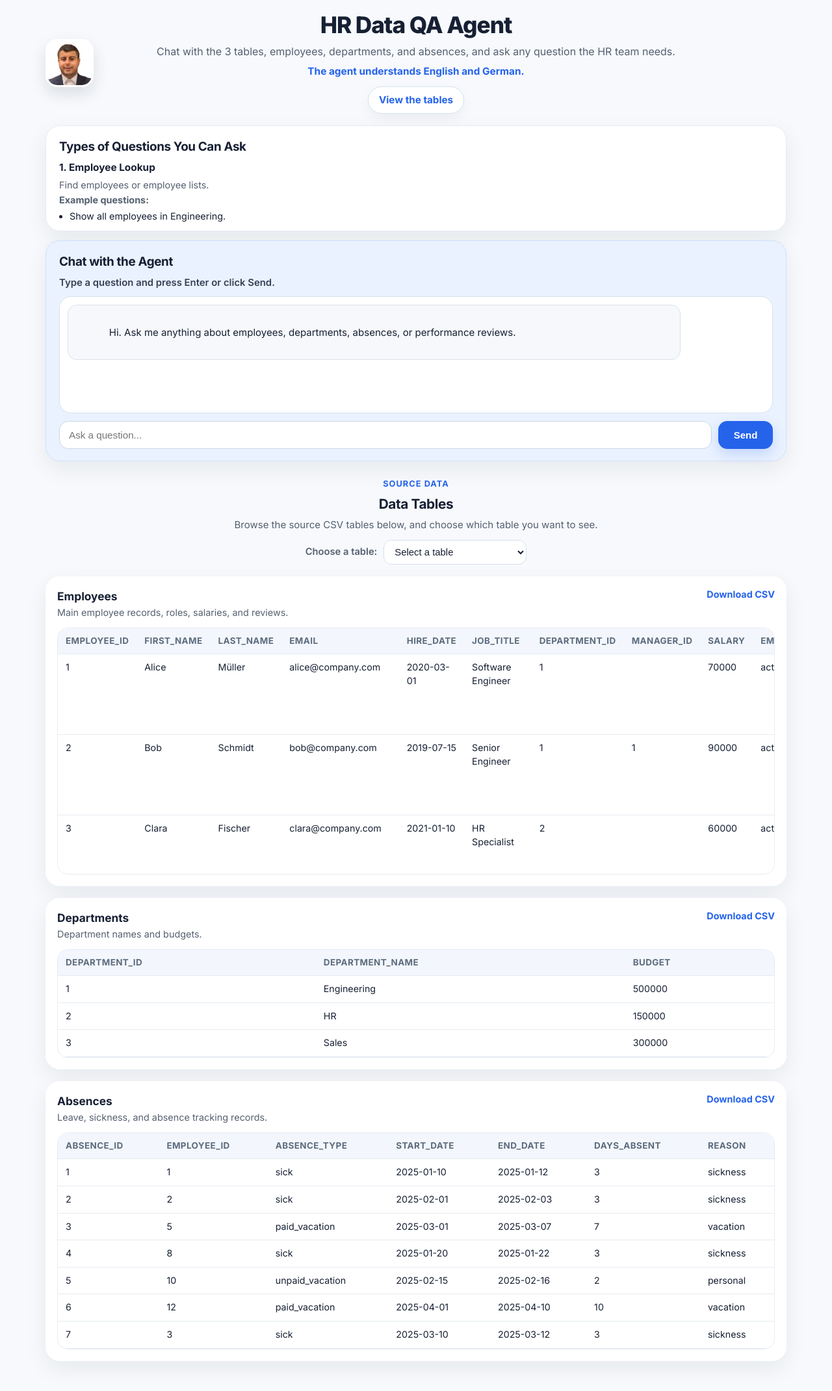
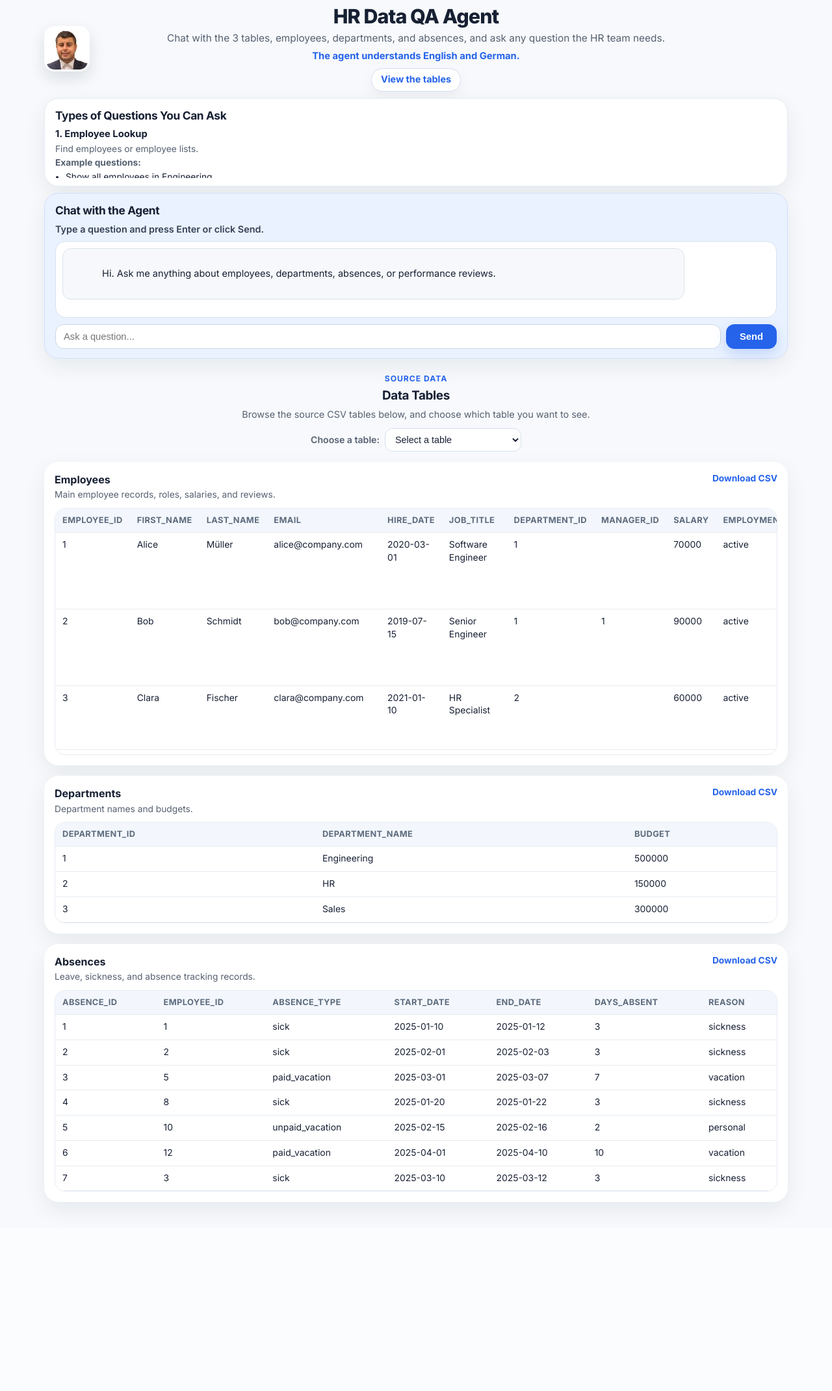
Before and after one commit to fadimbarki87/hr-agent-api, a FastAPI app: page / in a window 1280 px wide. Shown: the whole page at 65% size. After the commit the page ends 1862 px from the top, so only its background shows below. Run offline with FastAPI, Linux system fonts and the light colour scheme; some libraries are stand-ins or nearby versions.

Commit message:
Update styles.css

```diff
--- a/static/styles.css
+++ b/static/styles.css
@@ -5,7 +5,6 @@
 :root {
   --bg: #f7f9fc;
   --surface: #ffffff;
-  --surface-soft: #f8fbff;
   --text: #172033;
   --muted: #556070;
   --line: #e6ebf2;
@@ -28,21 +27,21 @@ body {
   background: var(--bg);
   color: var(--text);
   font-size: 14px;
-  line-height: 1.45;
+  line-height: 1.42;
 }
 
 .hero {
   max-width: 1180px;
   margin: 0 auto;
-  padding: 20px 20px 10px;
+  padding: 10px 18px 8px;
 }
 
 .hero-top {
   display: grid;
-  grid-template-columns: 90px 1fr 90px;
+  grid-template-columns: 78px 1fr 78px;
   align-items: center;
-  gap: 16px;
-  margin-bottom: 18px;
+  gap: 12px;
+  margin-bottom: 10px;
 }
 
 .hero-left {
@@ -54,61 +53,46 @@ body {
   text-align: center;
 }
 
-.eyebrow {
-  display: inline-flex;
-  align-items: center;
-  gap: 8px;
-  padding: 6px 12px;
-  border-radius: 999px;
-  background: var(--surface);
-  border: 1px solid var(--line);
-  color: var(--muted);
-  font-size: 0.78rem;
-  font-weight: 600;
-  margin-bottom: 10px;
-  box-shadow: var(--shadow-soft);
-}
-
 .hero-center h1 {
   margin: 0;
-  font-size: 2.2rem;
-  line-height: 1.04;
+  font-size: 1.9rem;
+  line-height: 1.02;
   letter-spacing: -0.03em;
   font-weight: 800;
 }
 
 .subtitle {
-  margin: 10px auto 8px;
-  max-width: 900px;
-  line-height: 1.5;
+  margin: 8px auto 6px;
+  max-width: 860px;
+  line-height: 1.35;
   color: var(--muted);
-  font-size: 1rem;
+  font-size: 0.96rem;
 }
 
 .lang-note {
   margin: 0;
   color: var(--blue);
-  font-size: 0.96rem;
+  font-size: 0.92rem;
   font-weight: 700;
 }
 
 .hero-actions {
-  margin-top: 12px;
+  margin-top: 8px;
 }
 
 .scroll-link {
   display: inline-flex;
   align-items: center;
   justify-content: center;
-  min-height: 42px;
-  padding: 0 16px;
+  min-height: 36px;
+  padding: 0 14px;
   border-radius: 999px;
   background: var(--surface);
   border: 1px solid var(--line-strong);
   color: var(--blue);
   text-decoration: none;
   font-weight: 700;
-  font-size: 0.95rem;
+  font-size: 0.9rem;
   box-shadow: var(--shadow-soft);
   transition: all 0.18s ease;
 }
@@ -119,9 +103,9 @@ body {
 }
 
 .profile-pic {
-  width: 74px;
-  height: 74px;
-  border-radius: 18px;
+  width: 70px;
+  height: 70px;
+  border-radius: 16px;
   object-fit: cover;
   border: 3px solid white;
   box-shadow: 0 10px 24px rgba(15, 23, 42, 0.12);
@@ -130,12 +114,12 @@ body {
 .hero-stack {
   display: flex;
   flex-direction: column;
-  gap: 14px;
+  gap: 10px;
 }
 
 .card {
   border-radius: var(--radius);
-  padding: 18px 20px;
+  padding: 14px 16px;
   box-shadow: var(--shadow);
 }
 
@@ -153,37 +137,18 @@ body {
   display: flex;
   align-items: center;
   justify-content: space-between;
-  gap: 12px;
-  margin-bottom: 8px;
+  gap: 10px;
+  margin-bottom: 6px;
 }
 
 .card h2 {
   margin: 0;
-  font-size: 1.18rem;
+  font-size: 1.08rem;
   letter-spacing: -0.02em;
 }
 
-.mini-badge {
-  display: inline-flex;
-  align-items: center;
-  height: 28px;
-  padding: 0 10px;
-  border-radius: 999px;
-  background: #f3f6fb;
-  border: 1px solid var(--line);
-  color: var(--muted);
-  font-size: 0.78rem;
-  font-weight: 700;
-}
-
-.chat-badge {
-  background: white;
-  color: var(--blue);
-  border-color: #cfe0ff;
-}
-
 .compact-card {
-  padding-bottom: 14px;
+  padding-bottom: 12px;
 }
 
 .scroll-box {
@@ -192,64 +157,64 @@ body {
 }
 
 .compact-scroll {
-  max-height: 94px;
+  max-height: 78px;
 }
 
 .qa-group {
-  margin-bottom: 12px;
+  margin-bottom: 10px;
 }
 
 .qa-group h3 {
-  margin: 0 0 5px;
-  font-size: 0.96rem;
+  margin: 0 0 4px;
+  font-size: 0.92rem;
 }
 
 .qa-group p {
-  margin: 4px 0;
-  line-height: 1.35;
-  font-size: 0.9rem;
+  margin: 3px 0;
+  line-height: 1.28;
+  font-size: 0.86rem;
   color: var(--muted);
 }
 
 .qa-group ul {
-  margin: 6px 0 0 16px;
+  margin: 5px 0 0 16px;
   padding: 0;
 }
 
 .qa-group li {
-  margin-bottom: 4px;
-  line-height: 1.33;
-  font-size: 0.9rem;
+  margin-bottom: 3px;
+  line-height: 1.28;
+  font-size: 0.86rem;
   color: var(--text);
 }
 
 .chat-desc {
-  margin: 0 0 10px;
+  margin: 0 0 8px;
   color: #354154;
   font-weight: 600;
-  font-size: 0.93rem;
+  font-size: 0.9rem;
 }
 
 .chat-window {
-  min-height: 180px;
-  max-height: 230px;
+  min-height: 118px;
+  max-height: 132px;
   overflow-y: auto;
   background: white;
   border: 1px solid #d8e2f0;
-  border-radius: 18px;
-  padding: 12px;
-  margin-bottom: 12px;
+  border-radius: 16px;
+  padding: 10px;
+  margin-bottom: 10px;
   box-shadow: inset 0 1px 0 rgba(255, 255, 255, 0.7);
 }
 
 .message {
   max-width: 88%;
-  padding: 10px 12px;
-  border-radius: 14px;
-  margin-bottom: 10px;
-  line-height: 1.4;
+  padding: 9px 11px;
+  border-radius: 13px;
+  margin-bottom: 8px;
+  line-height: 1.35;
   white-space: pre-wrap;
-  font-size: 0.94rem;
+  font-size: 0.91rem;
 }
 
 .message.user {
@@ -266,15 +231,15 @@ body {
 
 .chat-input-row {
   display: flex;
-  gap: 10px;
+  gap: 8px;
 }
 
 .chat-input-row input {
   flex: 1;
   border: 1px solid #cad7e6;
-  border-radius: 14px;
-  padding: 12px 14px;
-  font-size: 0.95rem;
+  border-radius: 13px;
+  padding: 10px 12px;
+  font-size: 0.92rem;
   background: white;
   outline: none;
   transition: border-color 0.15s ease, box-shadow 0.15s ease;
@@ -287,10 +252,10 @@ body {
 
 .chat-input-row button {
   border: none;
-  border-radius: 14px;
-  padding: 0 18px;
-  min-width: 84px;
-  font-size: 0.94rem;
+  border-radius: 13px;
+  padding: 0 16px;
+  min-width: 78px;
+  font-size: 0.92rem;
   cursor: pointer;
   background: var(--blue);
   color: white;
@@ -307,57 +272,57 @@ body {
 .tables-section {
   max-width: 1180px;
   margin: 0 auto;
-  padding: 14px 20px 28px;
+  padding: 12px 18px 24px;
 }
 
 .section-header {
   text-align: center;
-  margin-bottom: 18px;
+  margin-bottom: 16px;
 }
 
 .section-kicker {
   display: inline-block;
-  margin-bottom: 6px;
+  margin-bottom: 5px;
   color: var(--blue);
-  font-size: 0.8rem;
+  font-size: 0.76rem;
   font-weight: 700;
   text-transform: uppercase;
   letter-spacing: 0.08em;
 }
 
 .section-header h2 {
-  margin: 0 0 6px;
-  font-size: 1.3rem;
+  margin: 0 0 5px;
+  font-size: 1.18rem;
   letter-spacing: -0.02em;
 }
 
 .section-header p {
   margin: 0;
   color: var(--muted);
-  font-size: 0.94rem;
+  font-size: 0.9rem;
 }
 
 .table-jump {
-  margin-top: 12px;
+  margin-top: 10px;
   display: flex;
   justify-content: center;
   align-items: center;
-  gap: 10px;
+  gap: 8px;
   flex-wrap: wrap;
 }
 
 .table-jump label {
-  font-size: 0.92rem;
+  font-size: 0.88rem;
   font-weight: 600;
   color: var(--muted);
 }
 
 .table-jump select {
-  min-width: 220px;
-  padding: 9px 12px;
+  min-width: 210px;
+  padding: 8px 11px;
   border: 1px solid #d6e0ec;
   border-radius: 12px;
-  font-size: 0.93rem;
+  font-size: 0.9rem;
   background: white;
   color: var(--text);
   outline: none;
@@ -366,8 +331,8 @@ body {
 .table-card {
   background: var(--surface);
   border-radius: var(--radius);
-  padding: 18px;
-  margin-bottom: 18px;
+  padding: 16px;
+  margin-bottom: 16px;
   box-shadow: var(--shadow);
 }
 
@@ -376,25 +341,25 @@ body {
   justify-content: space-between;
   align-items: flex-start;
   gap: 12px;
-  margin-bottom: 12px;
+  margin-bottom: 10px;
 }
 
 .table-header h3 {
   margin: 0 0 3px;
-  font-size: 1.08rem;
+  font-size: 1rem;
 }
 
 .table-subtitle {
   margin: 0;
   color: var(--muted);
-  font-size: 0.9rem;
+  font-size: 0.86rem;
 }
 
 .table-header a {
   color: var(--blue);
   text-decoration: none;
   font-weight: 700;
-  font-size: 0.9rem;
+  font-size: 0.86rem;
   white-space: nowrap;
 }
 
@@ -413,7 +378,7 @@ body {
 table {
   width: 100%;
   border-collapse: collapse;
-  font-size: 0.89rem;
+  font-size: 0.87rem;
 }
 
 thead {
@@ -426,13 +391,13 @@ thead {
 th,
 td {
   text-align: left;
-  padding: 10px 12px;
+  padding: 9px 11px;
   border-bottom: 1px solid var(--line);
   vertical-align: top;
 }
 
 th {
-  font-size: 0.84rem;
+  font-size: 0.8rem;
   text-transform: uppercase;
   letter-spacing: 0.03em;
   color: #5d6b7d;
@@ -445,26 +410,26 @@ tbody tr:hover {
 .loading {
   padding: 16px;
   color: var(--muted);
-  font-size: 0.9rem;
+  font-size: 0.88rem;
 }
 
 .error {
   padding: 16px;
   color: #b91c1c;
-  font-size: 0.9rem;
+  font-size: 0.88rem;
 }
 
 @media (max-width: 900px) {
   .hero,
   .tables-section {
-    padding-left: 14px;
-    padding-right: 14px;
+    padding-left: 12px;
+    padding-right: 12px;
   }
 
   .hero-top {
     grid-template-columns: 1fr;
     text-align: center;
-    gap: 10px;
+    gap: 8px;
   }
 
   .hero-left {
@@ -472,20 +437,20 @@ tbody tr:hover {
   }
 
   .hero-center h1 {
-    font-size: 1.8rem;
+    font-size: 1.55rem;
   }
 
   .subtitle {
-    font-size: 0.94rem;
+    font-size: 0.9rem;
   }
 
   .compact-scroll {
-    max-height: 82px;
+    max-height: 72px;
   }
 
   .chat-window {
-    min-height: 160px;
-    max-height: 210px;
+    min-height: 110px;
+    max-height: 128px;
   }
 
   .table-scroll {
```
